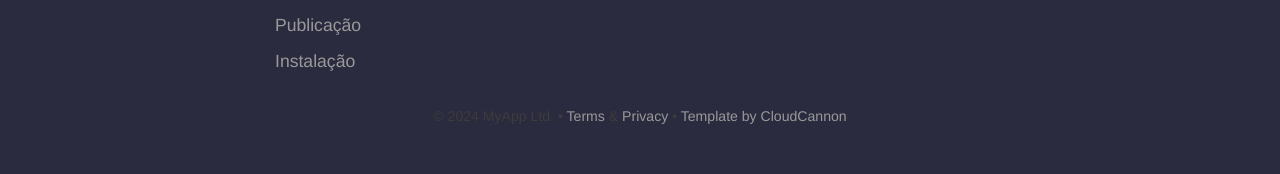
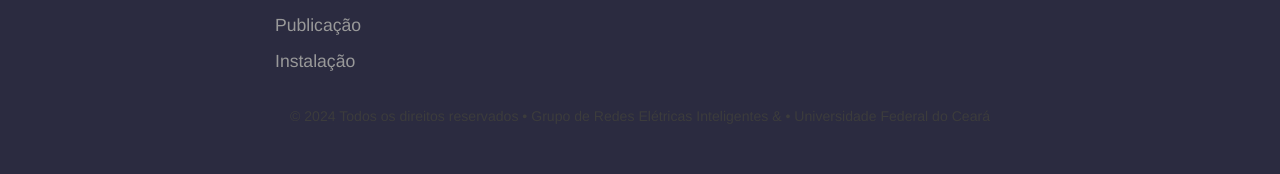
Before and after one commit to Gabriell89222/Gabriell89222.github.io, a Jekyll site: the page built from index.html, in a window 1280 px wide. Shown: the part 1658-1832 px from the top of the page. Built offline with Jekyll 4.4.1, drawn with Linux system fonts in a browser that asks for light colours.

Commit message:
Ajuste rodapé v-1.1

```diff
--- a/_layouts/default.html
+++ b/_layouts/default.html
@@ -44,7 +44,7 @@
 					</ul>
 					{% endfor %}
 				</div>
-				<p class="copyright">&copy; {{ site.time | date: '%Y' }} MyApp Ltd. • <a href="#">Terms</a> &amp; <a href="#">Privacy</a> • <a href="https://cloudcannon.com/">Template by CloudCannon</a></p>
+				<p class="copyright">&copy; {{ site.time | date: '%Y' }} Todos os direitos reservados • Grupo de Redes Elétricas Inteligentes &amp; • Universidade Federal do Ceará</p>
 			</div>
 		</footer>
 		<script>
```
